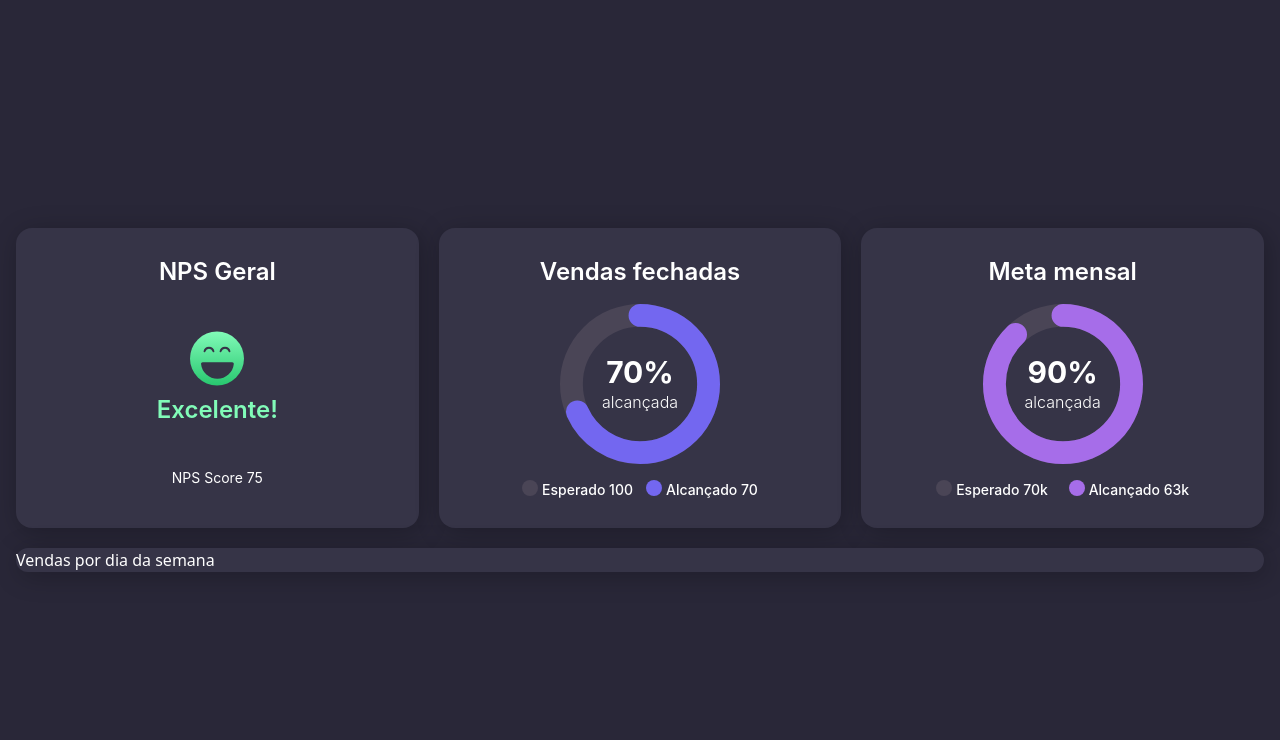
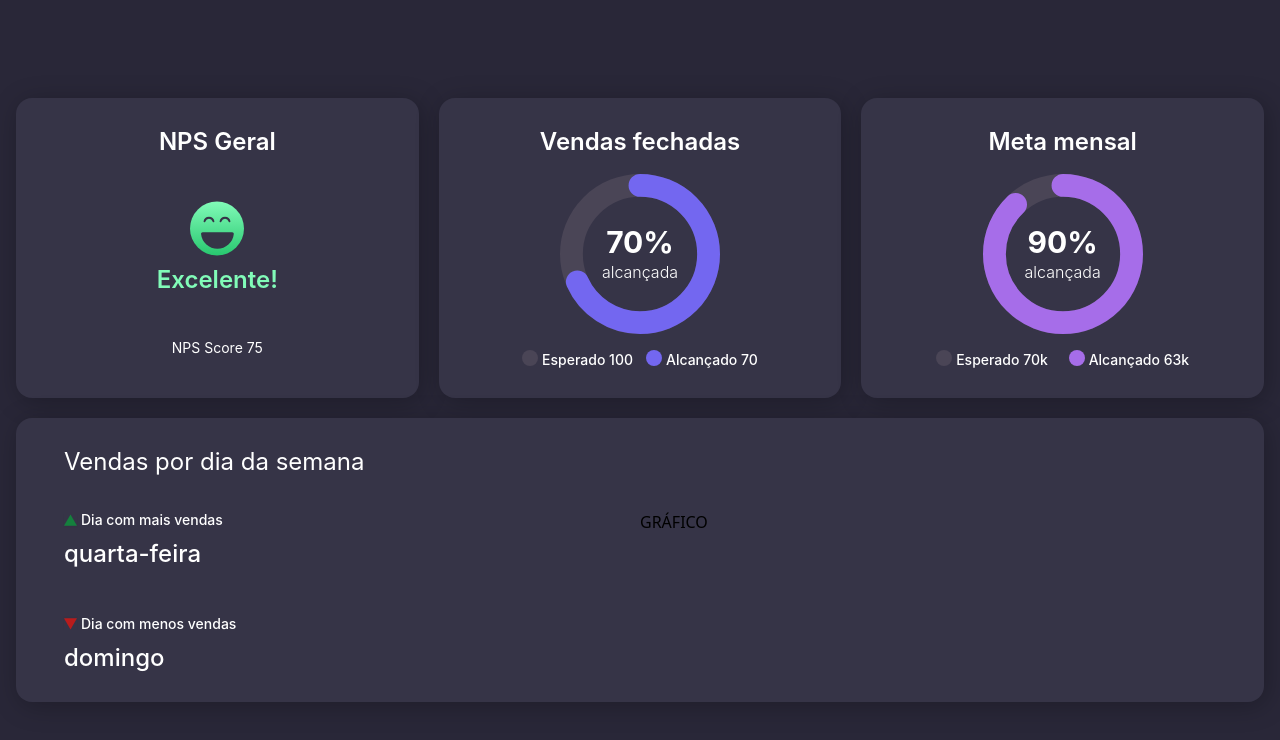
Before and after one commit to LucasSantus/vite-react-typescript-tailwindcss-dashboard-ui, a React (Vite) app: page / in a window 1280 px wide. Shown: the top 740 px of the page. Built offline with nearby package versions, Linux system fonts and the light colour scheme.

Commit message:
:rocket: add structure of the days info

```diff
--- /dev/null
+++ b/src/components/Icons/IconPolygon.tsx
@@ -0,0 +1,27 @@
+interface IconPolygonProps extends React.ComponentPropsWithoutRef<"svg"> {}
+
+export const IconPolygon = (props: IconPolygonProps) => (
+  <svg
+    width={13}
+    height={12}
+    viewBox="0 0 13 12"
+    fill="none"
+    xmlns="http://www.w3.org/2000/svg"
+    {...props}
+  >
+    <path d="M6.5.5l6.495 11.25H.005L6.5.5z" fill="currentColor" />
+    <defs>
+      <linearGradient
+        id="paint0_linear_201_16"
+        x1={6.5}
+        y1={0.5}
+        x2={6.5}
+        y2={15.5}
+        gradientUnits="userSpaceOnUse"
+      >
+        <stop stopColor="currentColor" />
+        <stop offset={1} stopColor="currentColor" />
+      </linearGradient>
+    </defs>
+  </svg>
+);
--- /dev/null
+++ b/src/components/Sales/components/InfoOfTheDay.tsx
@@ -0,0 +1,28 @@
+import { ReactNode } from "react";
+
+interface IInfoOfTheDayProps {
+  icon: ReactNode;
+  dailySale: string;
+  weekday: string;
+}
+
+export const InfoOfTheDay: React.FC<IInfoOfTheDayProps> = ({
+  icon,
+  dailySale,
+  weekday,
+}) => {
+  return (
+    <>
+      <div className="flex items-center gap-1">
+        {icon}
+        <span className="text-white font-inter text-sm font-medium">
+          {dailySale}
+        </span>
+      </div>
+
+      <span className="text-white font-inter text-2xl font-medium">
+        {weekday}
+      </span>
+    </>
+  );
+};
--- a/src/components/Sales/index.tsx
+++ b/src/components/Sales/index.tsx
@@ -1,9 +1,37 @@
 import { Card } from "../Card";
+import { IconPolygon } from "../Icons/IconPolygon";
+import { InfoOfTheDay } from "./components/InfoOfTheDay";
 
 export const Sales: React.FC = () => {
   return (
     <Card>
-      <span className="text-white">Vendas por dia da semana</span>
+      <div className="px-12 py-7">
+        <span className="text-white font-inter text-2xl">
+          Vendas por dia da semana
+        </span>
+        <div className="grid grid-cols-2 pt-8">
+          <div className="flex flex-col gap-2">
+            <InfoOfTheDay
+              dailySale="Dia com mais vendas"
+              weekday="quarta-feira"
+              icon={<IconPolygon className="text-green-700 shadow-sm" />}
+            />
+            <div className="pt-7" />
+            <InfoOfTheDay
+              dailySale="Dia com menos vendas"
+              weekday="domingo"
+              icon={
+                <IconPolygon className="text-red-700 rotate-180 shadow-sm" />
+              }
+            />
+          </div>
+
+          <div>
+            {/* Graph */}
+            GRÁFICO
+          </div>
+        </div>
+      </div>
     </Card>
   );
 };
```
